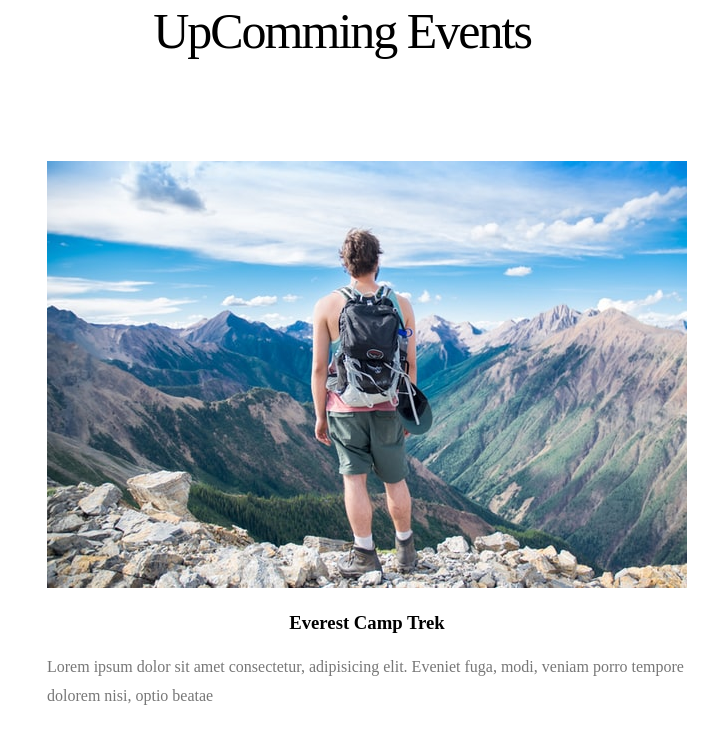
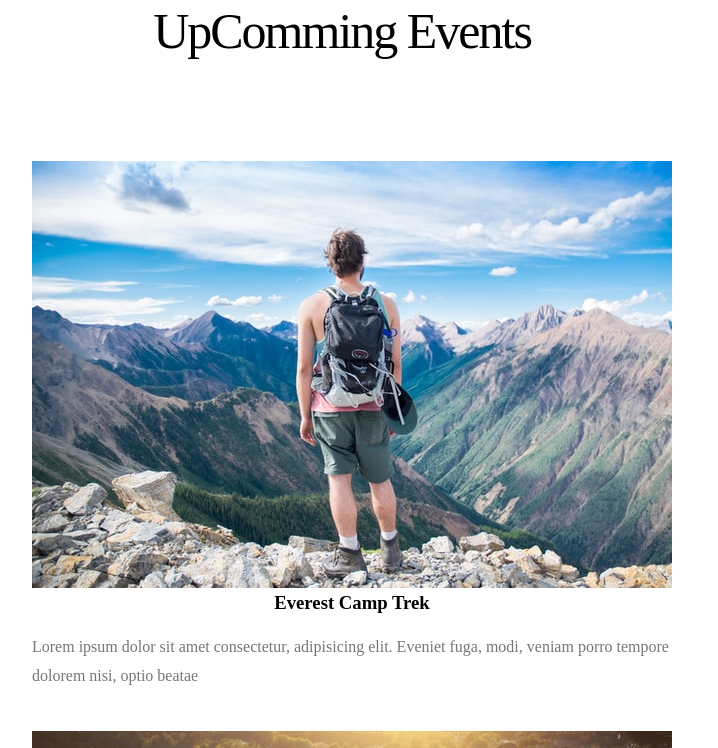
Before and after one commit to sana-arfaoui/template-html-css-4, a plain HTML site: page index.html in a window 1280 px wide. Shown: the part 847-1595 px from the top of the page, without its empty margins (298-1016 px from the left). Drawn offline with Linux system fonts and the light colour scheme.

Commit message:
Update style.css

```diff
--- a/css/style.css
+++ b/css/style.css
@@ -174,7 +174,7 @@ header nav ul a:hover {
 }
 .event .event-content .event-box{
   flex-basis:44%;
-  margin-left: 50px;
+  margin-left: 20px;
 }
 @media(max-width: 768px){
   .event .event-content .event-box{
@@ -195,7 +195,7 @@ header nav ul a:hover {
 }
 .event .event-content .event-box h3 {
   text-align: center;
-  margin-top: 20px;
+  margin-top: 20px 0;
 }
 .event .event-content .event-box  p {
   color: #777;
```
